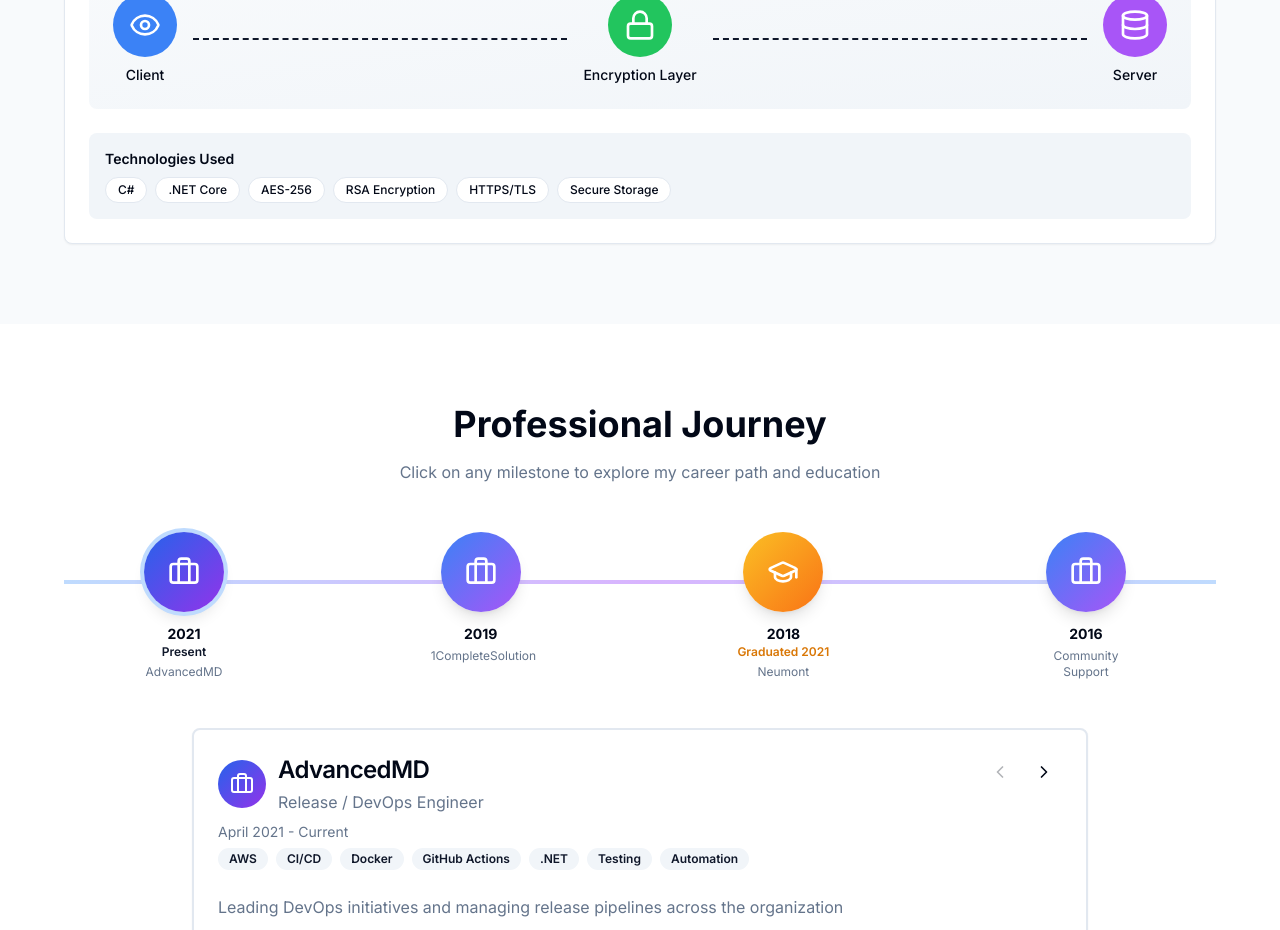
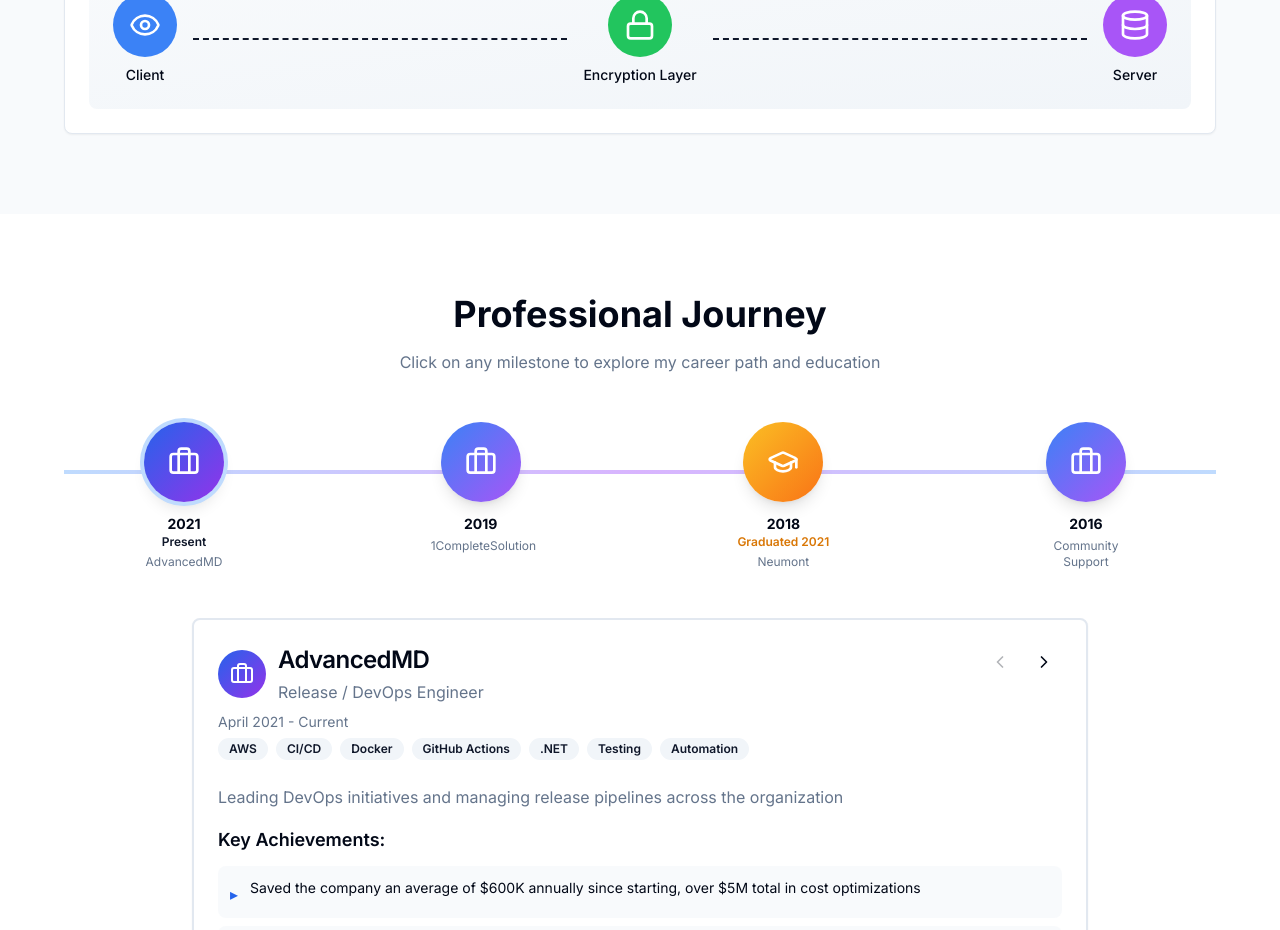
Before and after one commit to DaylanHoff/Hoff_Portfolio, a Next.js app: page / in a window 1280 px wide. Shown: the part 2580-3510 px from the top of the page. Built offline with nearby package versions, Linux system fonts and the light colour scheme.

Commit message:
Removing technologies used section as it's leftovers of another card.

```diff
--- a/components/PrivacyArchitecture.tsx
+++ b/components/PrivacyArchitecture.tsx
@@ -117,22 +117,6 @@
             </motion.div>
           </div>
         </div>
-
-        <div className="bg-muted p-4 rounded-lg">
-          <h4 className="font-semibold mb-2 text-sm">Technologies Used</h4>
-          <div className="flex flex-wrap gap-2">
-            {["C#", ".NET Core", "AES-256", "RSA Encryption", "HTTPS/TLS", "Secure Storage"].map(
-              (tech) => (
-                <span
-                  key={tech}
-                  className="px-3 py-1 bg-background rounded-full text-xs font-medium border"
-                >
-                  {tech}
-                </span>
-              )
-            )}
-          </div>
-        </div>
       </CardContent>
     </Card>
   );
```
